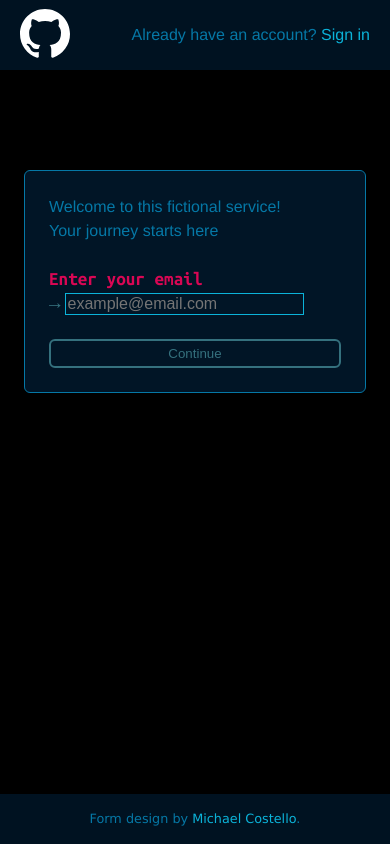
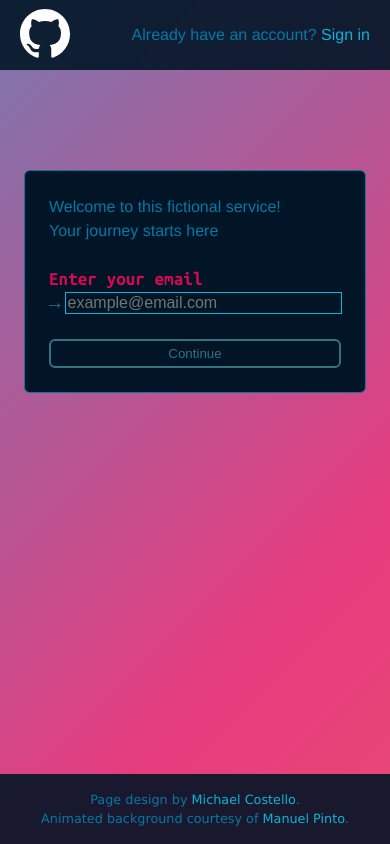
Before and after one commit to neighbor-peace/sign-up-form, a React (Create React App) app in the folder front/: page / in a window 390 px wide. Built offline with nearby package versions, Linux system fonts and the light colour scheme.

Commit message:
Fix input width problems on mobile display

```diff
--- a/front/public/index.html
+++ b/front/public/index.html
@@ -10,39 +10,16 @@
       content="Web site created using create-react-app"
     />
     <link rel="apple-touch-icon" href="%PUBLIC_URL%/logo192.png" />
-    <!--
-      manifest.json provides metadata used when your web app is installed on a
-      user's mobile device or desktop. See https://developers.google.com/web/fundamentals/web-app-manifest/
-    -->
     <link rel="manifest" href="%PUBLIC_URL%/manifest.json" />
-    <!--
-      Notice the use of %PUBLIC_URL% in the tags above.
-      It will be replaced with the URL of the `public` folder during the build.
-      Only files inside the `public` folder can be referenced from the HTML.
-
-      Unlike "/favicon.ico" or "favicon.ico", "%PUBLIC_URL%/favicon.ico" will
-      work correctly both with client-side routing and a non-root public URL.
-      Learn how to configure a non-root public URL by running `npm run build`.
-    -->
-    <!-- Google Font -->
     <link rel="preconnect" href="https://fonts.googleapis.com">
     <link rel="preconnect" href="https://fonts.gstatic.com" crossorigin>
     <link href="https://fonts.googleapis.com/css2?family=Ubuntu+Mono:wght@400;700&display=swap" rel="stylesheet">
-    <title>React App</title>
+    <title>Sign Up</title>
+    <!-- Animated CSS background by Manuel Pinto -->
+
   </head>
   <body>
     <noscript>You need to enable JavaScript to run this app.</noscript>
     <div id="root"></div>
-
-    <!--
-      This HTML file is a template.
-      If you open it directly in the browser, you will see an empty page.
-
-      You can add webfonts, meta tags, or analytics to this file.
-      The build step will place the bundled scripts into the <body> tag.
-
-      To begin the development, run `npm start` or `yarn start`.
-      To create a production bundle, use `npm run build` or `yarn build`.
-    -->
   </body>
 </html>
--- a/front/src/App.css
+++ b/front/src/App.css
@@ -9,10 +9,29 @@
   --valid: green;
   --invalid: red;
 }
+/* Animated Background by Manuel Pinto */
+body {
+	background: linear-gradient(-45deg, #ee7752, #e73c7e, #23a6d5, #23d5ab);
+	background-size: 400% 400%;
+	animation: gradient 15s ease infinite;
+	height: 100vh;
+}
+
+@keyframes gradient {
+	0% {
+		background-position: 0% 50%;
+	}
+	50% {
+		background-position: 100% 50%;
+	}
+	100% {
+		background-position: 0% 50%;
+	}
+}
+
 
 main {
   color: var(--dull-text);
-  background-image: url(../public/media/rain.png);
   font-family: "Helvetica", "Arial", sans-serif;
   font-size: 1rem;
   line-height: 1.5rem;
@@ -24,16 +43,22 @@ main {
 }
 
 @media (max-width: 750px) {
-  main {
-    background-color: black;
-    background-image:none;
-  }
   button {
     width: 100%;
     margin-top: 24px;
   }
+  .input-container > span {
+    display: flex;
+    align-items: center;
+  }
+
   input:not([type="checkbox"]) {
-    width: 100%;
+    flex: 1;
+  }
+
+  .footer span {
+    display: block;
+    margin: -5px;
   }
 }
 
@@ -61,7 +86,8 @@ main {
 
 .footer {
   justify-content: center;
-  height: 50px;
+  height: 70px;
+  text-align: center;
 }
 
 .footer p,
@@ -110,6 +136,10 @@ a:hover {
 
 .hint-container {
   background-color: var(--opaque-background);
+}
+
+.hint-container > * {
+  color: var(--minor-text);
 }
 
 .hint {
--- a/front/src/App.js
+++ b/front/src/App.js
@@ -6,6 +6,7 @@ import Footer from './components/Footer';
 function App() {
   return (
     <main>
+
       <Header />
       <Form />
       <Footer />
--- a/front/src/components/Footer.jsx
+++ b/front/src/components/Footer.jsx
@@ -3,7 +3,13 @@ import React from "react";
 const Footer = () => {
 
   return(
-    <div className="footer"><p>Form design by <a href="https://www.linkedin.com/in/michael-costello-4b891555/">Michael Costello</a>.</p></div>
+    <div className="footer">
+      <p>
+        <span>Page design by <a href="https://www.linkedin.com/in/michael-costello-4b891555/">Michael Costello</a>.  </span>
+        <span>Animated background courtesy of <a href="https://manuelpintoin.netlify.app/#home">Manuel Pinto</a>.</span>
+      </p>
+
+    </div>
   )
 }
 
--- a/front/src/components/Form.jsx
+++ b/front/src/components/Form.jsx
@@ -164,17 +164,14 @@ const Form = () => {
         </form>
       </div>
       <div className="hint-container">
-        {/* Shown when active, email isn't valid, and user has input sth*/}
         {focus === "email" && !formData.email.valid && formData.email.value.length > 0 &&
         <div id="email-err" className="hint">Email is invalid or already taken</div>
         }
-        {/* Shown when input is active */}
         {focus === "password" && !formData.password.valid && formData.password.value.length > 0 &&
         <div className="hint">
           <div id="pw-hint">Make sure your password is at least 8 characters long and contains uppercase letters, lowercase letters, and numbers or symbols</div>
         </div>
         }
-        {/* Shown when input is active */}
         {focus === "username" && !formData.username.valid && formData.username.value.length > 0 &&
         <div id="username-status" className="hint">Username {formData.username.value} is not available</div>
         }
--- a/front/src/components/Input.jsx
+++ b/front/src/components/Input.jsx
@@ -31,6 +31,7 @@ class Input extends Component {
         <label htmlFor={name}>
           <div>{instructions}</div>
         </label>
+        <span>
           {focus === name && <span className="indicator">→</span>}
           {focus !== name && !isValid && <span className="invalid indicator">×</span>}
           {focus !== name && isValid && <span className="valid indicator">✓</span>}
@@ -43,7 +44,7 @@ class Input extends Component {
             minLength={minLength}
             onChange={handleChange}
             onFocus={handleFocus}
-          onBlur={handleFocus}
+            // onBlur={handleFocus}
             value={value}
             ref={this.input}
             onKeyDown={event => {
@@ -53,13 +54,14 @@ class Input extends Component {
             }}
             required
             />
-          <button
+        </span>
+        {focus === name && <button
           type="button"
           name={name}
           onClick={handleClick}
           className={isValid ? "valid" : "invalid"}
           >Continue
-          </button>
+        </button>}
       </div>
     )
   }
```
Also changed, not shown: front/src/components/todo.md (added, +3 -0 lines), 1 other file (tests, documents, lock files or other folders). Lines whose indentation alone changed are shown as unchanged.
